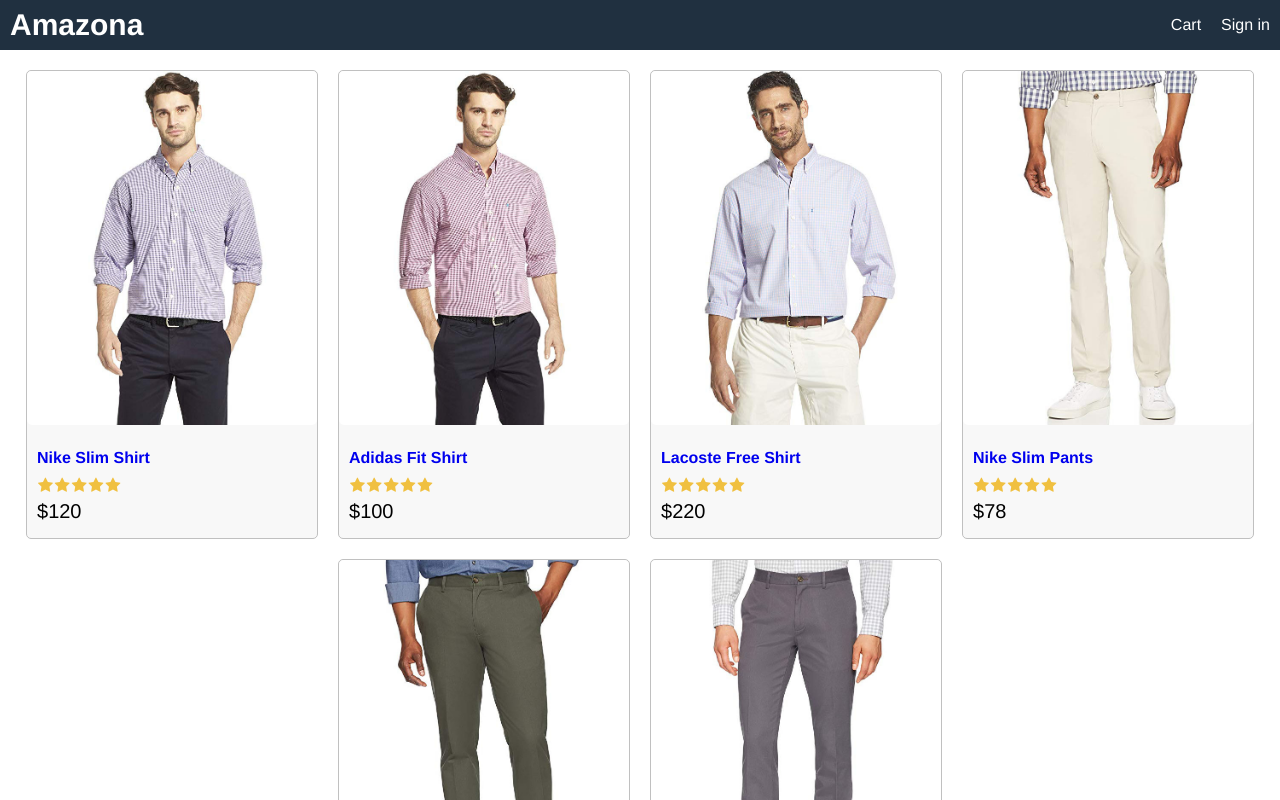
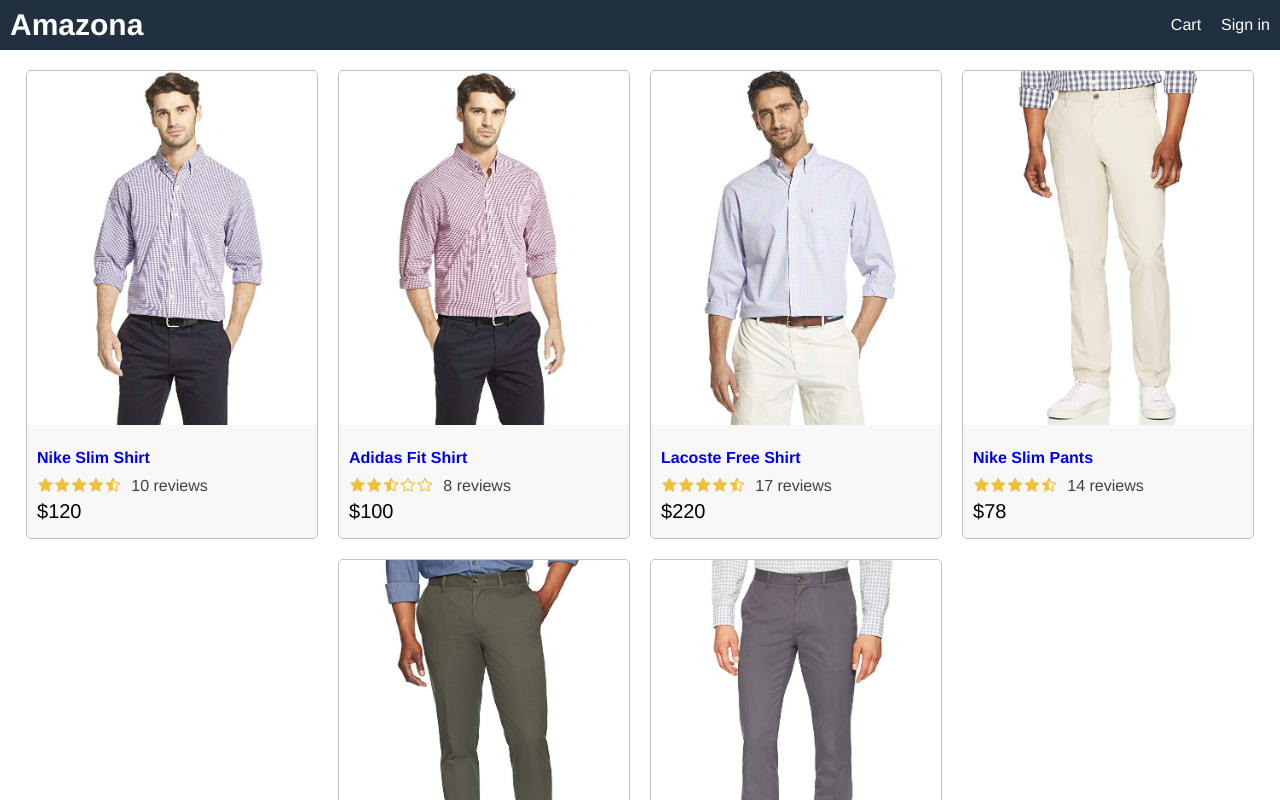
Before and after one commit to dking1342/ecommerce-app, a React (Create React App) app in the folder client/: page / in a window 1280 px wide. Shown: the top 800 px of the page. Built offline with nearby package versions, Linux system fonts and the light colour scheme.

Commit message:
created a Product and Rating components for the product cards

```diff
--- a/client/src/App.js
+++ b/client/src/App.js
@@ -2,6 +2,9 @@
 
 // dataset
 import { data } from './../src/data'
+
+// components
+import Product from './components/Product';
 
 function App() {
   return (
@@ -19,36 +22,10 @@
               <div className="row center">
                 {
                   data.products.map((product,i)=>(
-                    <div className="card" key={product._id}>
-                      <a href={`/product/${product._id}`}>
-                          <img className="medium" src={product.image} alt={product.name} />
-                      </a>
-                      <div className="card-body">
-                          <a href={`/product/${product._id}`}>
-                              <h2>{product.name}</h2>
-                          </a>
-                          <div className="rating">
-                              <span>
-                                  <i className="fa fa-star"></i>
-                              </span>
-                              <span>
-                                  <i className="fa fa-star"></i>
-                              </span>
-                              <span>
-                                  <i className="fa fa-star"></i>
-                              </span>
-                              <span>
-                                  <i className="fa fa-star"></i>
-                              </span>
-                              <span>
-                                  <i className="fa fa-star"></i>
-                              </span>
-                          </div>
-                          <div className="price">
-                              ${product.price}
-                          </div>
-                      </div>
-                    </div>
+                    <Product
+                      product = {product}
+                      i = {i}
+                    />
                   ))
                 }
               </div>
--- /dev/null
+++ b/client/src/components/Product.jsx
@@ -0,0 +1,29 @@
+import React from 'react'
+
+// components
+import Rating from './Rating';
+
+const Product = ({product, i}) => {
+    let {rating, numReviews} = product;
+    return (
+        <div className="card" key={product._id}>
+            <a href={`/product/${product._id}`}>
+                <img className="medium" src={product.image} alt={product.name} />
+            </a>
+            <div className="card-body">
+                <a href={`/product/${product._id}`}>
+                    <h2>{product.name}</h2>
+                </a>
+                <Rating
+                    rating = {rating}
+                    numReviews = {numReviews}
+                />
+                <div className="price">
+                    ${product.price}
+                </div>
+            </div>
+        </div>
+    )
+}
+
+export default Product
--- /dev/null
+++ b/client/src/components/Rating.jsx
@@ -0,0 +1,26 @@
+import React from 'react'
+
+const Rating = ({rating, numReviews}) => {
+    return (
+        <div className="rating">
+            <span>
+                <i className={ rating >= 1 ? "fa fa-star" : rating >= 0.5 ? "fa fa-star-half-o" : "fa fa-star-o"}></i>
+            </span>
+            <span>
+                <i className={ rating >= 2 ? "fa fa-star" : rating >= 1.5 ? "fa fa-star-half-o" : "fa fa-star-o"}></i>
+            </span>
+            <span>
+                <i className={ rating >= 3 ? "fa fa-star" : rating >= 2.5 ? "fa fa-star-half-o" : "fa fa-star-o"}></i>
+            </span>
+            <span>
+                <i className={ rating >= 4 ? "fa fa-star" : rating >= 3.5 ? "fa fa-star-half-o" : "fa fa-star-o"}></i>
+            </span>
+            <span>
+                <i className={ rating >= 5 ? "fa fa-star" : rating >= 4.5 ? "fa fa-star-half-o" : "fa fa-star-o"}></i>
+            </span>
+            <span>{numReviews} reviews</span>
+        </div>
+    )
+}
+
+export default Rating
--- a/client/src/index.css
+++ b/client/src/index.css
@@ -108,3 +108,7 @@
   color: #f0c040;
   margin:0.1rem;
 }
+.rating span:last-child{
+  color:#404040;
+  margin-left:1rem;
+}
```
